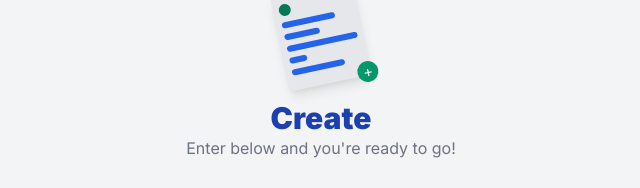
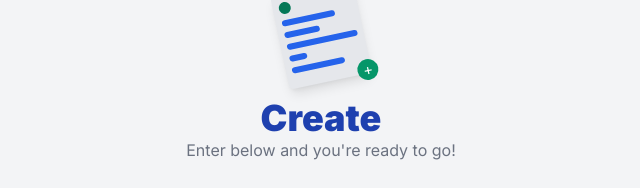
Before and after one commit to PomiNOT/bimsua-answers, a Vue app: page / in a window 1280 px wide. Both pictures are taken after a click on the button "Create new!". Shown: the part 204-392 px from the top of the page, without its empty margins (319-959 px from the left). Built offline with nearby package versions, Linux system fonts and the light colour scheme.

Commit message:
visual tweaks

```diff
--- a/src/routes/Home.vue
+++ b/src/routes/Home.vue
@@ -30,10 +30,10 @@
                       font-mono rounded-full text-white bg-green-600"
             >+</div>
           </div>
-          <h1 class="font-black text-blue-800 text-3xl">Create</h1>
+          <h1 class="font-black text-blue-800 text-2xl md:text-4xl">Create</h1>
           <p class="text-gray-500">Enter below and you're ready to go!</p>
         </div>
-        <div class="my-10">
+        <div class="my-5 md:my-10">
           <div class="flex flex-col mb-5">
             <label class="input-label" for="name">Answer name</label>
             <input type="text" id="name" placeholder="Name" class="input">
```
